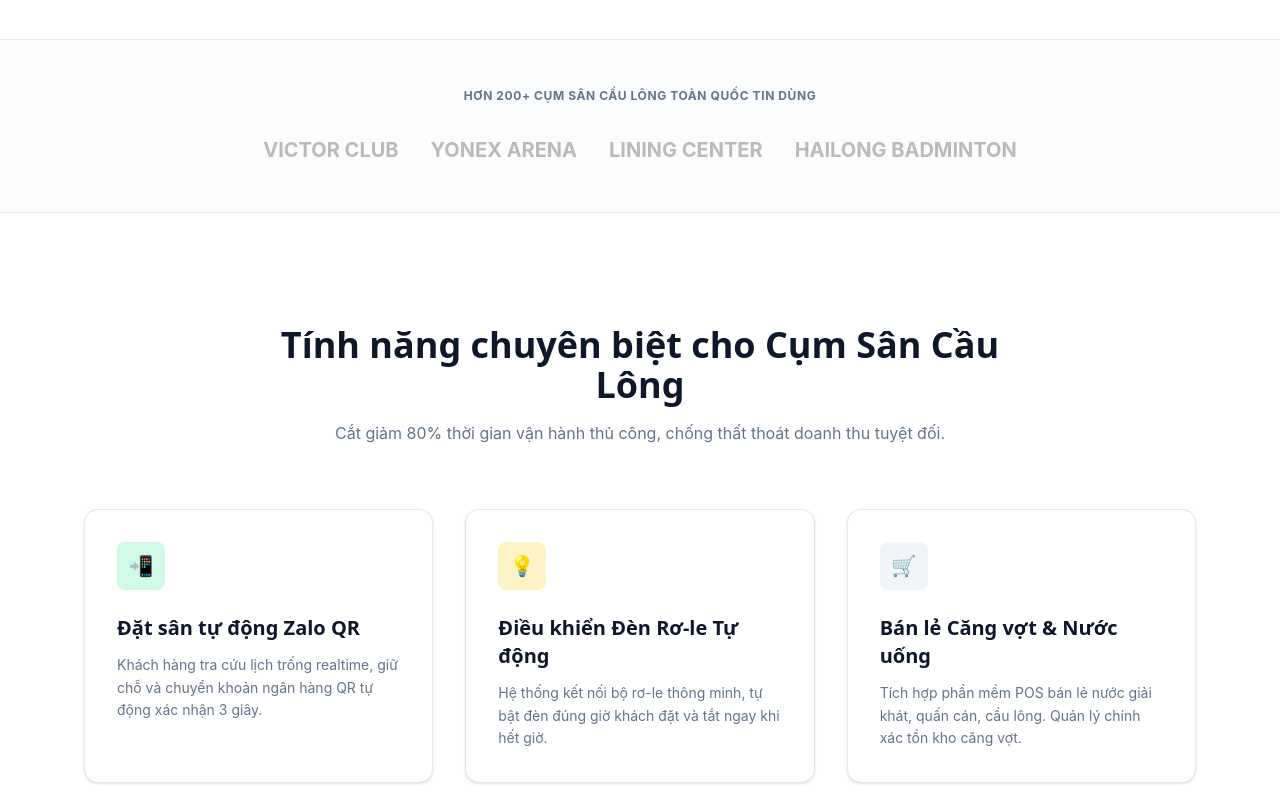
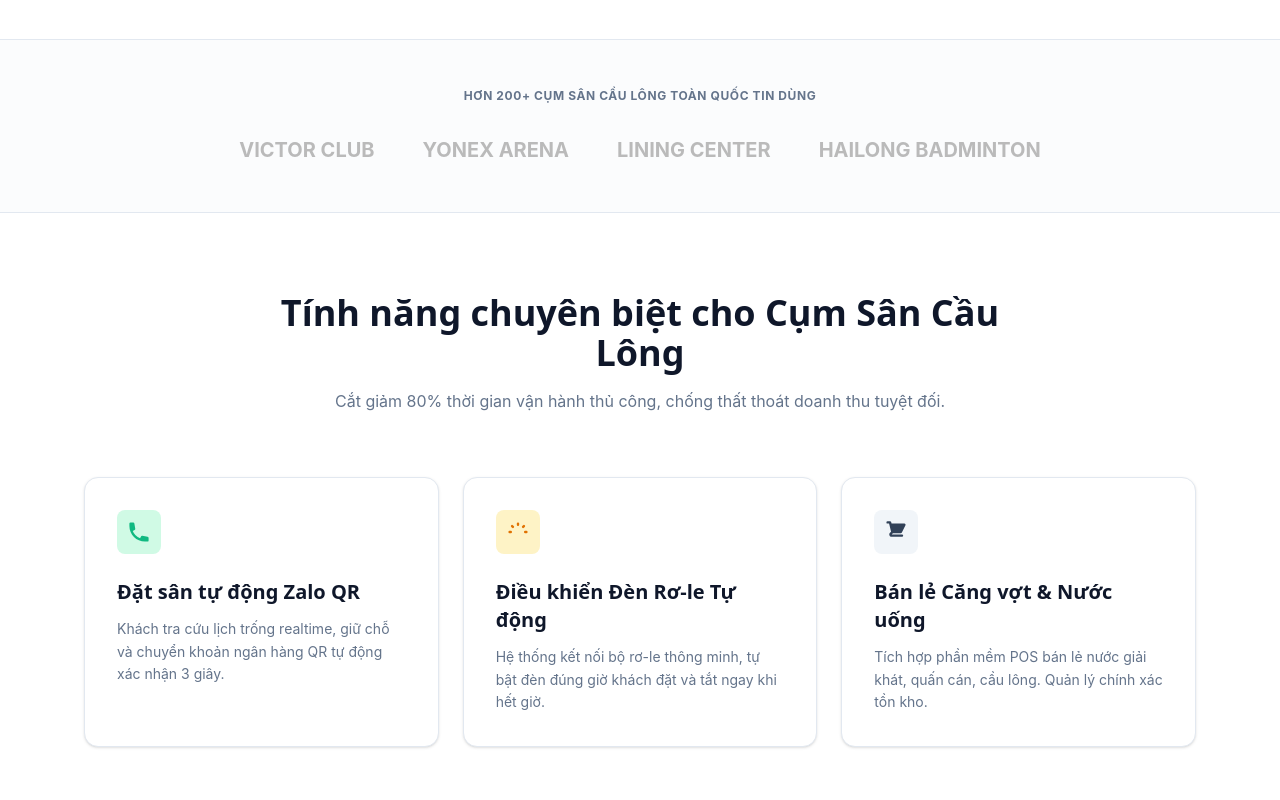
Before and after one commit to tranquynhtrang1502hk-cell/TKW-2551050225-TRANG, a website: page index.html in a window 1280 px wide. Shown: the part 720-1520 px from the top of the page. Drawn offline with nearby package versions, Linux system fonts and the light colour scheme; files that its build step writes are made by us from their sources.

Commit message:
nhiem vu 2

```diff
--- a/index.html
+++ b/index.html
@@ -62,20 +62,22 @@
     </section>
 
     <!-- SECTION 3: LOGO ĐỐI TÁC -->
-    <section class="border-y border-line bg-slate-50/50 py-12" aria-label="Đối tác tin tưởng">
-      <div class="section !py-0 text-center">
+<section class="py-12 border-y border-line bg-slate-50/50">
+  <div class="mx-auto w-full max-w-6xl px-5 text-center">
     <h2 class="text-xs font-bold uppercase tracking-wider text-muted mb-8">Hơn 200+ Cụm sân cầu lông toàn quốc tin dùng</h2>
-        <div class="flex flex-wrap items-center justify-center gap-8 opacity-70 grayscale hover:grayscale-0 transition-all">
-          <span class="font-bold text-xl text-slate-400">VICTOR CLUB</span>
-          <span class="font-bold text-xl text-slate-400">YONEX ARENA</span>
-          <span class="font-bold text-xl text-slate-400">LINING CENTER</span>
-          <span class="font-bold text-xl text-slate-400">HAILONG BADMINTON</span>
-        </div>
+    <!-- Flex flex-wrap giúp tự động xuống dòng khi màn hình nhỏ -->
+    <ul class="flex flex-wrap items-center justify-center gap-x-12 gap-y-6 opacity-70 grayscale hover:grayscale-0 transition-all">
+      <li class="font-bold text-xl text-slate-400">VICTOR CLUB</li>
+      <li class="font-bold text-xl text-slate-400">YONEX ARENA</li>
+      <li class="font-bold text-xl text-slate-400">LINING CENTER</li>
+      <li class="font-bold text-xl text-slate-400">HAILONG BADMINTON</li>
+    </ul>
   </div>
 </section>
 
 <!-- SECTION 4: TÍNH NĂNG CHÍNH -->
-    <section id="tinh-nang" class="section" aria-labelledby="tinh-nang-title">
+<section id="tinh-nang" class="py-20" aria-labelledby="tinh-nang-title">
+  <div class="mx-auto w-full max-w-6xl px-5">
     <div class="text-center max-w-3xl mx-auto mb-16">
       <h2 id="tinh-nang-title" class="font-display text-3xl font-bold sm:text-4xl text-ink">
         Tính năng chuyên biệt cho Cụm Sân Cầu Lông
@@ -83,27 +85,39 @@
       <p class="text-muted mt-4 text-base">Cắt giảm 80% thời gian vận hành thủ công, chống thất thoát doanh thu tuyệt đối.</p>
     </div>
 
-      <div class="grid gap-8 md:grid-cols-3">
-        <!-- Feature 1 -->
-        <article class="p-8 rounded-card border border-line bg-surface shadow-sm hover:shadow-md transition-shadow">
-          <div class="w-12 h-12 bg-emerald-100 text-brand-600 rounded-lg flex items-center justify-center font-bold text-xl mb-6">📲</div>
+    <!-- Grid responsive 3 cột -->
+    <ul class="grid gap-6 sm:grid-cols-2 lg:grid-cols-3">
+      <li class="p-8 rounded-card border border-line bg-surface shadow-sm">
+        <!-- grid place-items-center để căn giữa icon -->
+        <span class="grid h-11 w-11 place-items-center rounded-lg bg-emerald-100 text-brand-600 mb-6">
+          <svg class="h-6 w-6" fill="currentColor" viewBox="0 0 20 20" aria-hidden="true">
+            <path d="M2 3a1 1 0 011-1h2.153a1 1 0 01.986.836l.74 4.435a1 1 0 01-.54 1.06l-1.548.773a11.037 11.037 0 006.105 6.105l.774-1.548a1 1 0 011.059-.54l4.435.74a1 1 0 01.836.986V17a1 1 0 01-1 1h-2C7.82 18 2 12.18 2 5V3z"/>
+          </svg>
+        </span>
         <h3 class="font-display text-xl font-bold mb-3">Đặt sân tự động Zalo QR</h3>
-          <p class="text-muted text-sm leading-relaxed">Khách hàng tra cứu lịch trống realtime, giữ chỗ và chuyển khoản ngân hàng QR tự động xác nhận 3 giây.</p>
-        </article>
+        <p class="text-muted text-sm leading-relaxed">Khách tra cứu lịch trống realtime, giữ chỗ và chuyển khoản ngân hàng QR tự động xác nhận 3 giây.</p>
+      </li>
 
-        <!-- Feature 2 -->
-        <article class="p-8 rounded-card border border-line bg-surface shadow-sm hover:shadow-md transition-shadow">
-          <div class="w-12 h-12 bg-amber-100 text-accent-500 rounded-lg flex items-center justify-center font-bold text-xl mb-6">💡</div>
+      <li class="p-8 rounded-card border border-line bg-surface shadow-sm">
+        <span class="grid h-11 w-11 place-items-center rounded-lg bg-amber-100 text-amber-600 mb-6">
+          <svg class="h-6 w-6" fill="currentColor" viewBox="0 0 20 20" aria-hidden="true">
+            <path d="M11 3a1 1 0 10-2 0v1a1 1 0 102 0V3zM15.657 5.757a1 1 0 00-1.414-1.414l-.707.707a1 1 0 001.414 1.414l.707-.707zM18 10a1 1 0 01-1 1h-1a1 1 0 110-2h1a1 1 0 011 1zM5.05 6.464A1 1 0 106.464 5.05l-.707-.707a1 1 0 00-1.414 1.414l.707.707zM5 10a1 1 0 01-1 1H3a1 1 0 110-2h1a1 1 0 011 1z"/>
+          </svg>
+        </span>
         <h3 class="font-display text-xl font-bold mb-3">Điều khiển Đèn Rơ-le Tự động</h3>
         <p class="text-muted text-sm leading-relaxed">Hệ thống kết nối bộ rơ-le thông minh, tự bật đèn đúng giờ khách đặt và tắt ngay khi hết giờ.</p>
-        </article>
+      </li>
 
-        <!-- Feature 3 -->
-        <article class="p-8 rounded-card border border-line bg-surface shadow-sm hover:shadow-md transition-shadow">
-          <div class="w-12 h-12 bg-slate-100 text-ink rounded-lg flex items-center justify-center font-bold text-xl mb-6">🛒</div>
+      <li class="p-8 rounded-card border border-line bg-surface shadow-sm">
+        <span class="grid h-11 w-11 place-items-center rounded-lg bg-slate-100 text-slate-700 mb-6">
+          <svg class="h-6 w-6" fill="currentColor" viewBox="0 0 20 20" aria-hidden="true">
+            <path d="M3 1a1 1 0 000 2h1.22l.305 1.222a.997.997 0 00.01.042l1.358 5.43-.893.892C3.74 11.846 4.632 14 6.414 14H15a1 1 0 100-2H6.414l1-1H14a1 1 0 00.894-.553l3-6A1 1 0 0017 3H6.28l-.31-1.243A1 1 0 005 1H3z"/>
+          </svg>
+        </span>
         <h3 class="font-display text-xl font-bold mb-3">Bán lẻ Căng vợt & Nước uống</h3>
-          <p class="text-muted text-sm leading-relaxed">Tích hợp phần mềm POS bán lẻ nước giải khát, quấn cán, cầu lông. Quản lý chính xác tồn kho căng vợt.</p>
-        </article>
+        <p class="text-muted text-sm leading-relaxed">Tích hợp phần mềm POS bán lẻ nước giải khát, quấn cán, cầu lông. Quản lý chính xác tồn kho.</p>
+      </li>
+    </ul>
   </div>
 </section>
 
```
Lines whose indentation alone changed are shown as unchanged.
